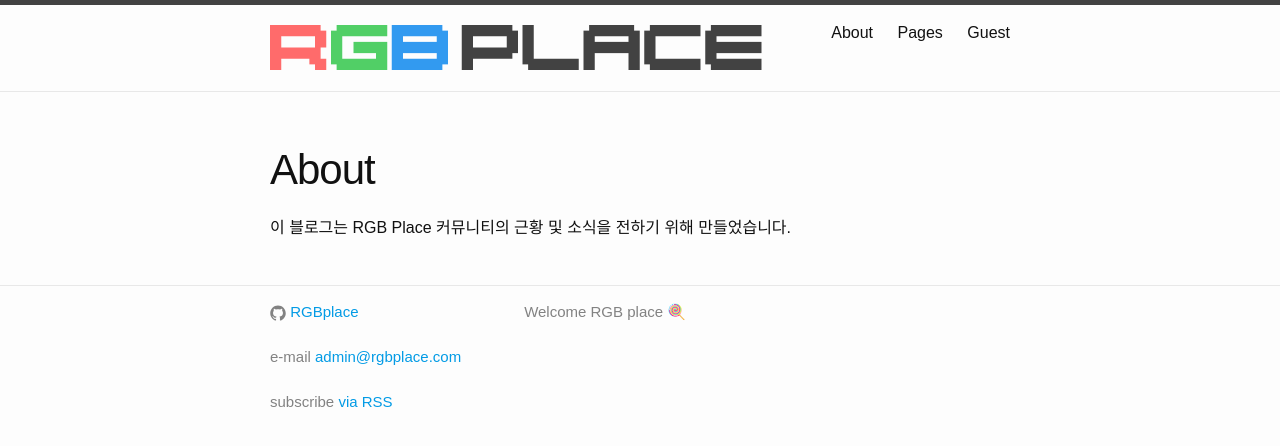
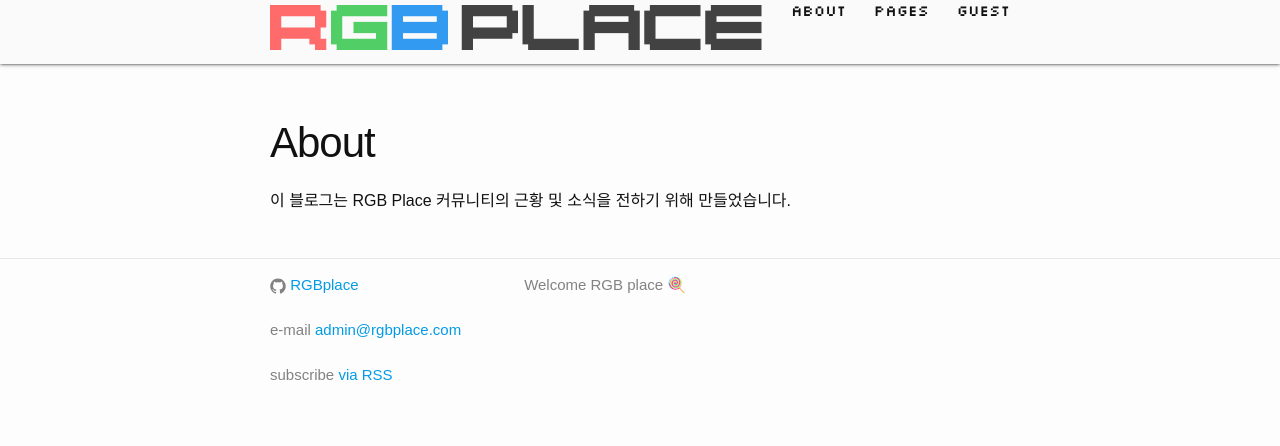
Before and after one commit to 6lueparr0t/about-rgbplace, a Jekyll site: the page built from pages/about.md, in a window 1280 px wide. Shown: the top 446 px of the page. Built offline with Jekyll 4.4.1, drawn with Linux system fonts in a browser that asks for light colours.

Commit message:
auto commit 2018-06-22 15:28:15

```diff
--- a/_includes/header.html
+++ b/_includes/header.html
@@ -1,5 +1,7 @@
 <header class="site-header" role="banner">
 
+	<div class="navbar-fixed">
+		<nav class='grey lighten-5'>
 			<div class="wrapper">
 
 				<!-- <a class="site-title" href="{{ "/" | relative_url}}">{{ site.title | escape }}</a> -->
@@ -24,5 +26,6 @@
 				</div>
 
 			</div>
-
+		</nav>
+	</div>
 </header>
--- a/_sass/css.scss
+++ b/_sass/css.scss
@@ -52,6 +52,11 @@ $on-laptop:        800px !default;
 }
 
 @font-face {
+    font-family: 'menu';
+    src: url("fonts/slkscr.ttf");
+}
+
+@font-face {
     font-family: 'pixel';
     src: url("fonts/kongtext.ttf");
 }
--- a/_sass/css/_layout.scss
+++ b/_sass/css/_layout.scss
@@ -2,7 +2,7 @@
  * Site header
  */
 .site-header {
-  border-top: 5px solid $grey-color-dark;
+	#border-top: 5px solid $grey-color-dark;
 	border-bottom: 1px solid $grey-color-light;
 	min-height: 56px;
 
@@ -25,8 +25,9 @@
 }
 
 .site-nav {
+	font-family: 'menu';
 	float: right;
-  line-height: 56px;
+	line-height: 100%;
 	z-index: 2;
 
 	.menu-icon {
--- a/_sass/css/_logo.scss
+++ b/_sass/css/_logo.scss
@@ -1,7 +1,6 @@
 #logo {
 	font-family: "logo" !important;
 	font-size:3rem;
-	padding: 1rem 0;
 
 	@media screen and (max-width : 860px) {
 		font-size: 1.5rem;
```
Also changed, not shown: assets/fonts/slkscr.ttf (renamed from assets/fonts/_slkscr.ttf). Lines whose indentation alone changed are shown as unchanged.
